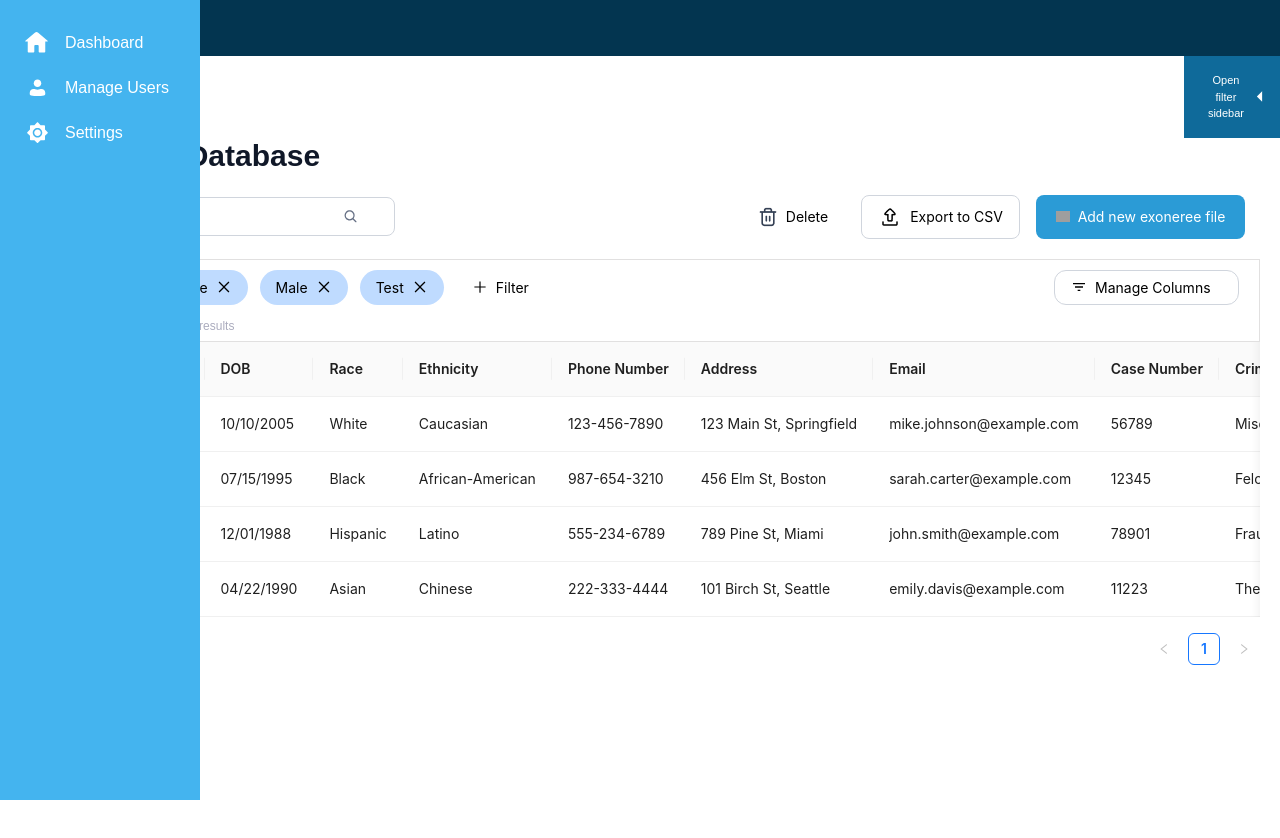
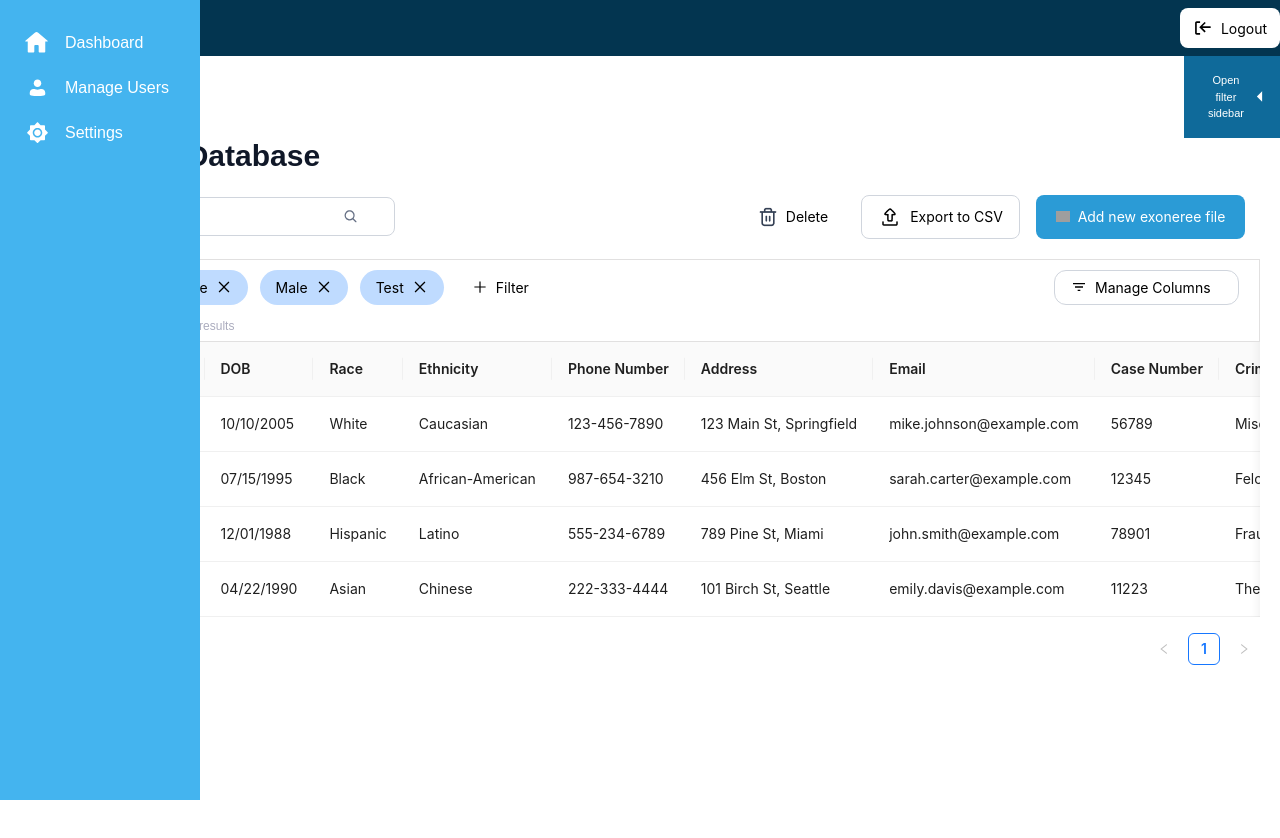
Before and after one commit to JumboCode/new-england-innocence-project, a Next.js app in the folder neip-app/: page / in a window 1280 px wide. Shown: the top 838 px of the page. Built offline with nearby package versions, Linux system fonts and the light colour scheme; grey boxes are pictures that could not be loaded.

Commit message:
Add Sign Out Icon

```diff
--- a/neip-app/src/pages/HomePage.tsx
+++ b/neip-app/src/pages/HomePage.tsx
@@ -11,9 +11,9 @@ import AddExonereeModal from '@/components/AddExonereeModal';
 import { FaFilter } from 'react-icons/fa';
 import { AiOutlineClose, AiOutlinePlus } from 'react-icons/ai';
 import { MdFilterList } from 'react-icons/md';
+import { CgLogOut } from "react-icons/cg";
 import ActionMenuComponent from "@/components/ActionMenuComponent";
 import SelectColumnsModal from "@/components/SelectColumnsModal";
-// import { Button } from "@mui/material";
 import TableFilterIcons from "@/components/TableFilterIcons";
 import OpenFilterSidebar from "../components/OpenFilterSidebar";
 
@@ -323,6 +323,11 @@ const openFilterSidebar = () => {
   setIsSidebarOpen(true);
 };
 
+const handleLogout = () => {
+  console.log("Logout button clicked! (API integration needed)");
+  // To-do: Call logout API and redirect user to login page
+};
+
 const noop: () => void = () => {};
 
   return (
@@ -331,6 +336,17 @@ const noop: () => void = () => {};
         {/* Top Banner */}
         <div style={{ backgroundColor: '#033550', color: 'white', display: 'flex', alignItems: 'center', height: '56px' }}>
             <img src="/caseview_logo2.png" alt="Logo" style={{ height: '35px', marginLeft: '17px', backgroundColor: 'white' }} />
+            <div style={{ marginLeft: "auto" }}>
+              <IconTextButton
+              icon={<CgLogOut size={20} />}
+              filled={false}
+              text="Logout"
+              border={false}
+              onClick={handleLogout}
+              height="40px"
+              width="100px"
+              />
+            </div>
         </div>
 
         {/* Render the OpenFiterSideBar if it's visible*/}
```
